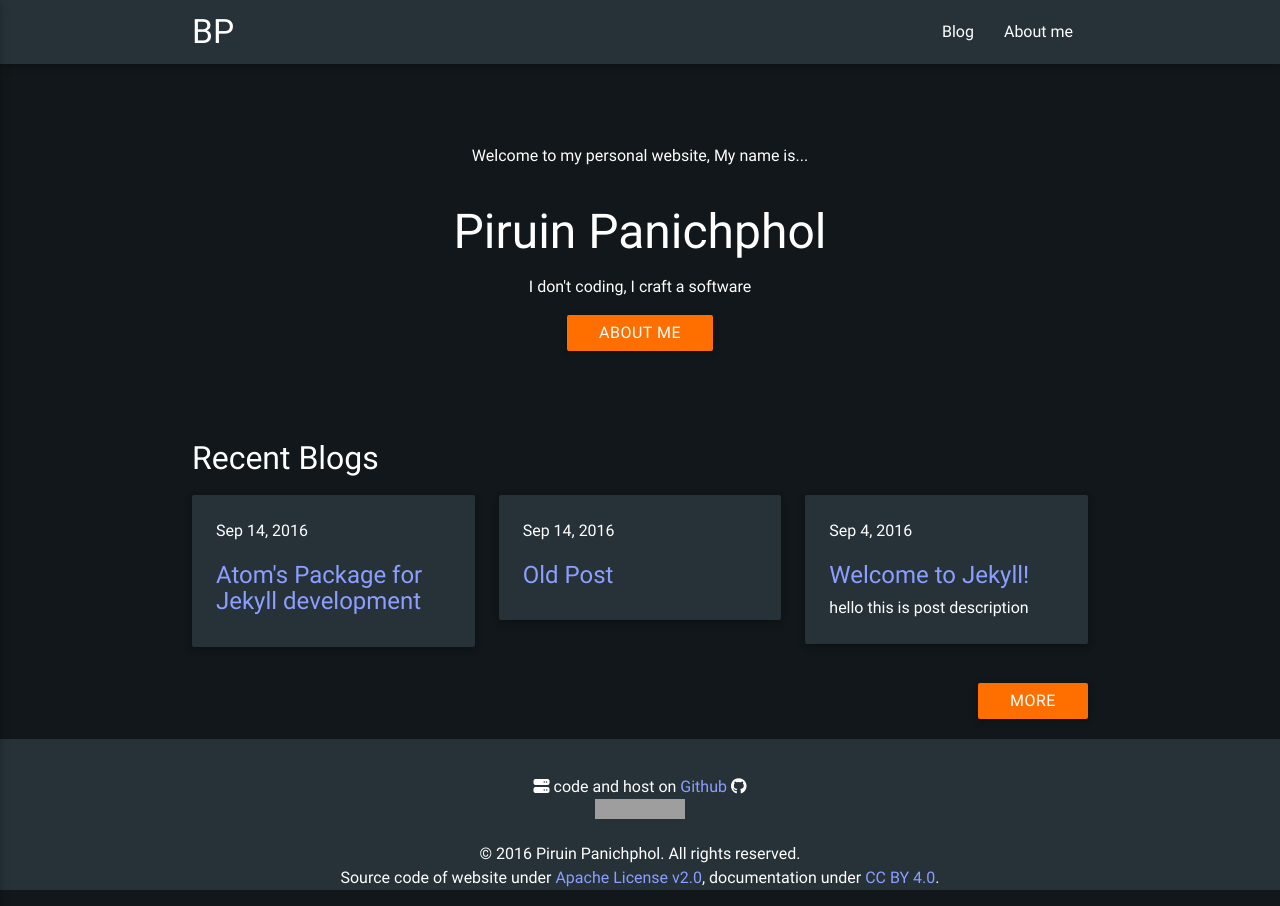
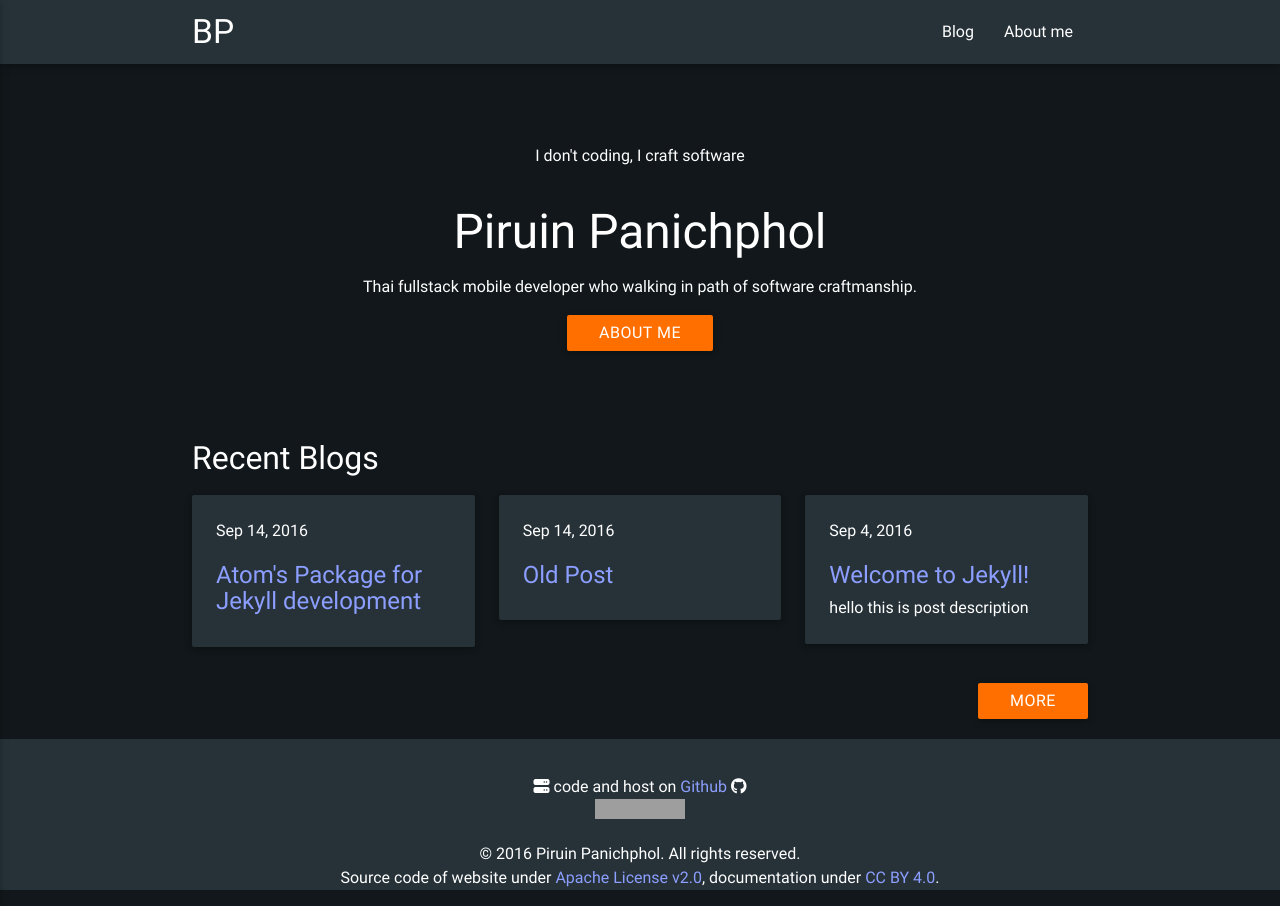
Before and after one commit to piruin/piruin.github.io, a Jekyll site: the page built from index.html, in a window 1280 px wide. Built offline with Jekyll 4.4.1, drawn with Linux system fonts in a browser that asks for light colours; nearby versions of some CDN libraries; grey boxes are pictures that could not be loaded.

Commit message:
use site description as tagline for better SEO

```diff
--- a/_config.yml
+++ b/_config.yml
@@ -2,6 +2,14 @@
 email: piruin.p@gmail.com
 description: Thai fullstack mobile developer who walking in path of software craftmanship.
 url: "http://piruin.github.io"
+
+author: Piruin Panichphol
+twitter:
+  username: Piruin
+github:
+  username: piruin
+
+
 
 # Build settings
 encoding: utf-8
@@ -9,11 +17,7 @@
 markdown: kramdown
 permalink: /blog/:title/
 
-author: Piruin Panichphol
-twitter:
-  username: Piruin
-github:
-  username: piruin
+
 
 gems:
   - jekyll-seo-tag
--- a/index.html
+++ b/index.html
@@ -2,9 +2,9 @@
 layout: default
 ---
 <section style="padding-top:64px;padding-bottom:64px">
-    <p class="center-align">Welcome to my personal website, My name is...</p>
+    <p class="center-align">I don't coding, I craft software</p>
     <h1 class="center-align">{{ site.author }}</h1>
-    <p class="center-align">I don't coding, I craft a software</p>
+    <p class="center-align">{{ site.description }}</p>
     <div class="center-align"><a class="waves-effect waves-light btn">About me</a></div>
 </section>
 
```
